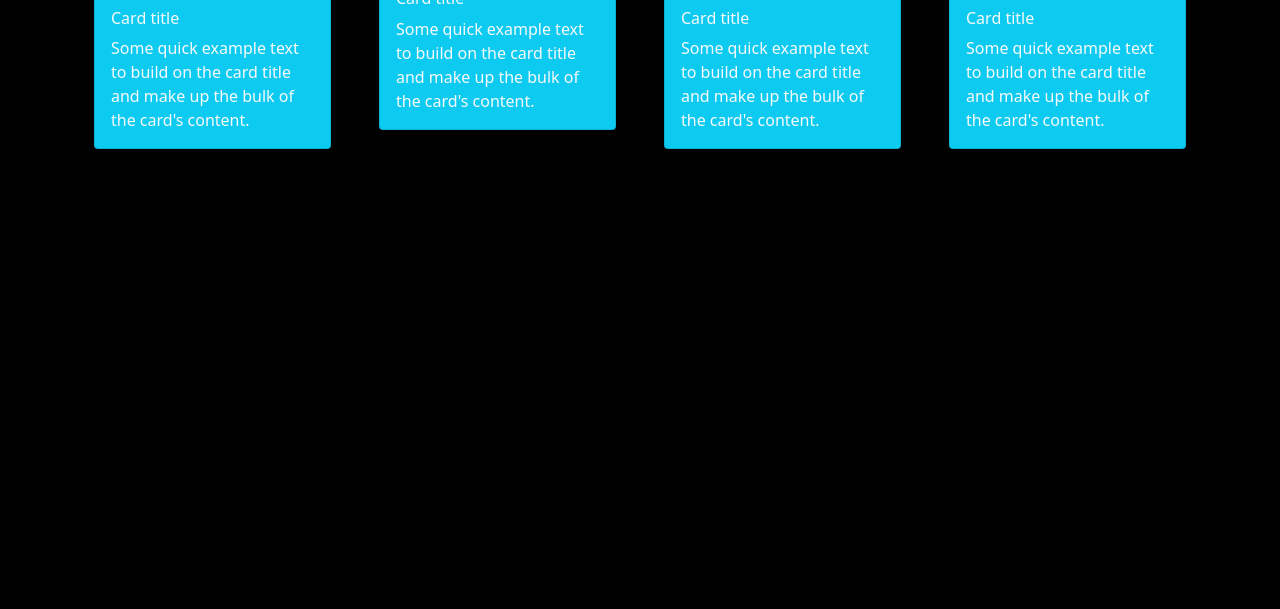
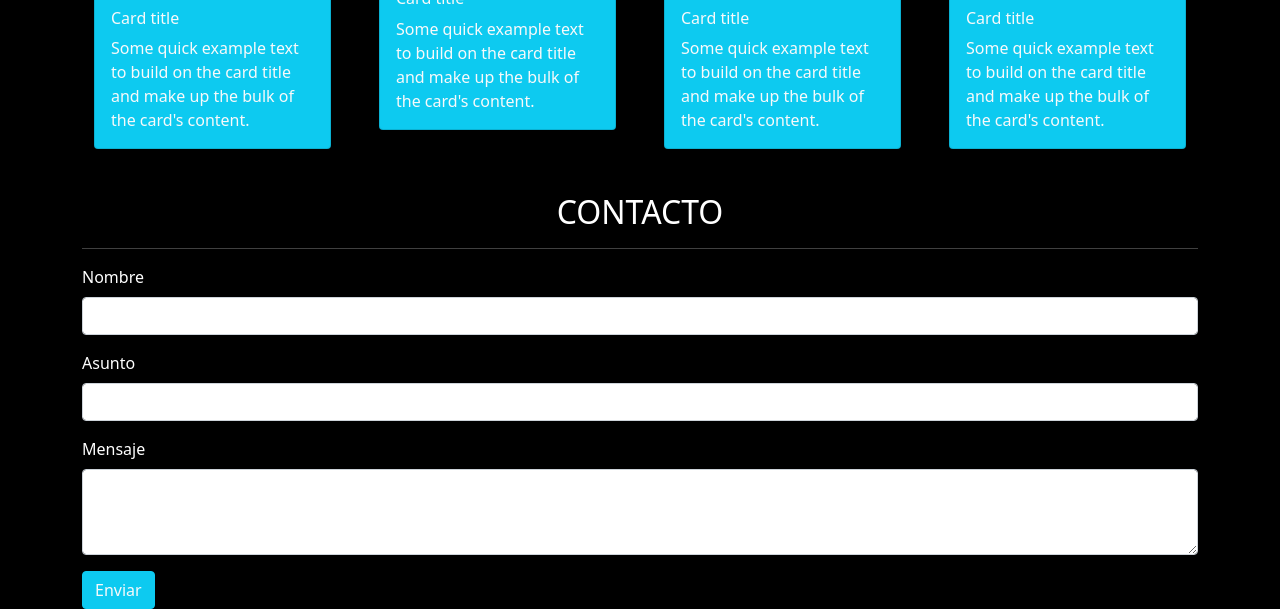
Before and after one commit to ccorelDevs/VIajesChile, a plain HTML site: page index.html in a window 1280 px wide. Shown: the part 1744-2353 px from the top of the page. Before the commit the page ends 1917 px from the top, so only its background shows below. Drawn offline with nearby package versions, Linux system fonts and the light colour scheme; files whose address does not match are found by name.

Commit message:
Rama, se agrega formulario

```diff
--- a/index.html
+++ b/index.html
@@ -182,7 +182,27 @@
             </div>
         </div>
     </section>
-
+    <!--formulario contacto-->
+    <section class="container" id="Contacto">
+        <div>
+            <h2>CONTACTO</h2>
+            <hr>
+            <form>
+                <div class="mb-3">
+                    <label for="nombre" class="form-label">Nombre</label>
+                    <input type="nombre" class="form-control" id="nombre" aria-describedby="..">
+                </div>
+                <div class="mb-3">
+                    <label for="asunto" class="form-label">Asunto</label>
+                    <input type="asunto" class="form-control" id="asunto">
+                </div>
+                <div class="mb-3">
+                    <label for="mensaje" class="form-label">Mensaje</label>
+                    <textarea class="form-control" id="mensaje" rows="3"></textarea>
+                </div>
+                <button type="submit" class="btn btn-info text-light">Enviar</button>
+            </form>
+    </section>
     <!--bootstrap-->
     <script src="https://cdn.jsdelivr.net/npm/@popperjs/core@2.10.2/dist/umd/popper.min.js"
         integrity="sha284-7+zCNj/IqJ95wo16oMtfsKbZ9ccEh31eOz1HGyDuCQ6wgnyJNSYdrPa03rtR1zdB"
```
